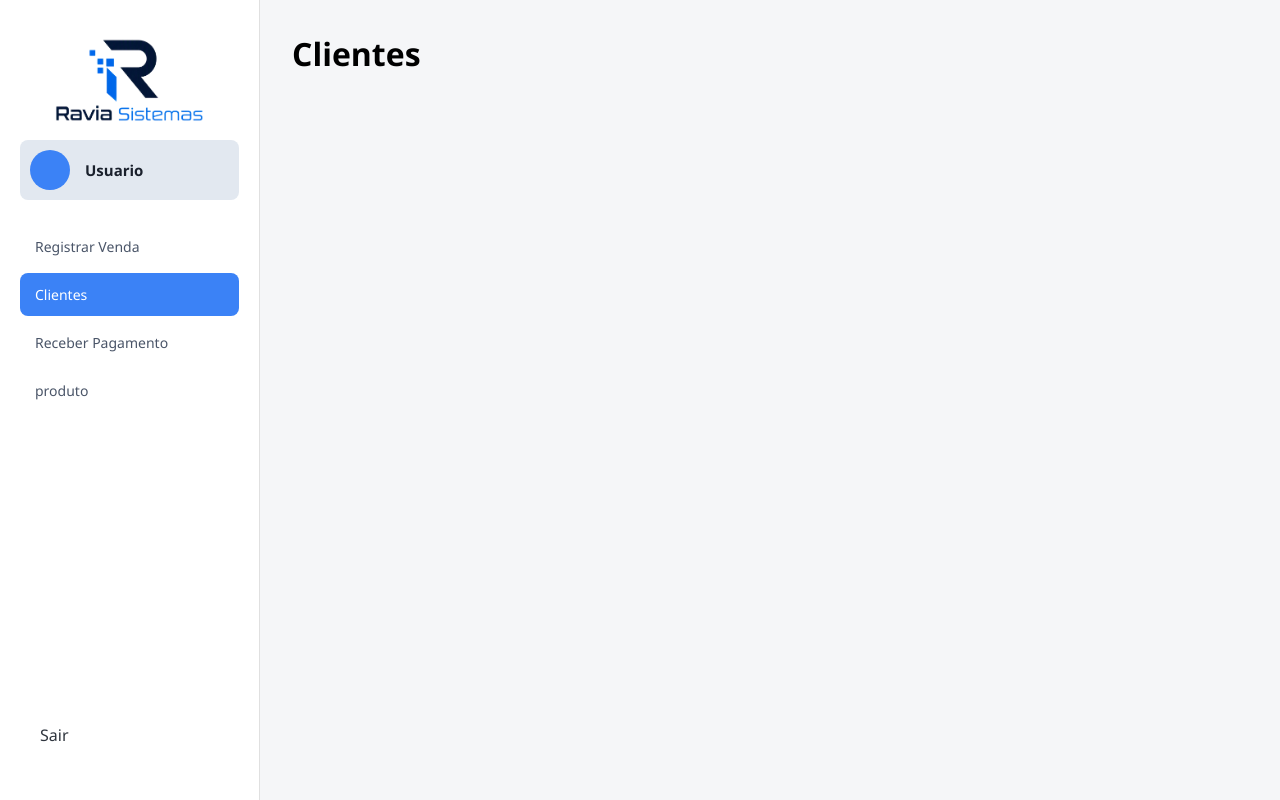
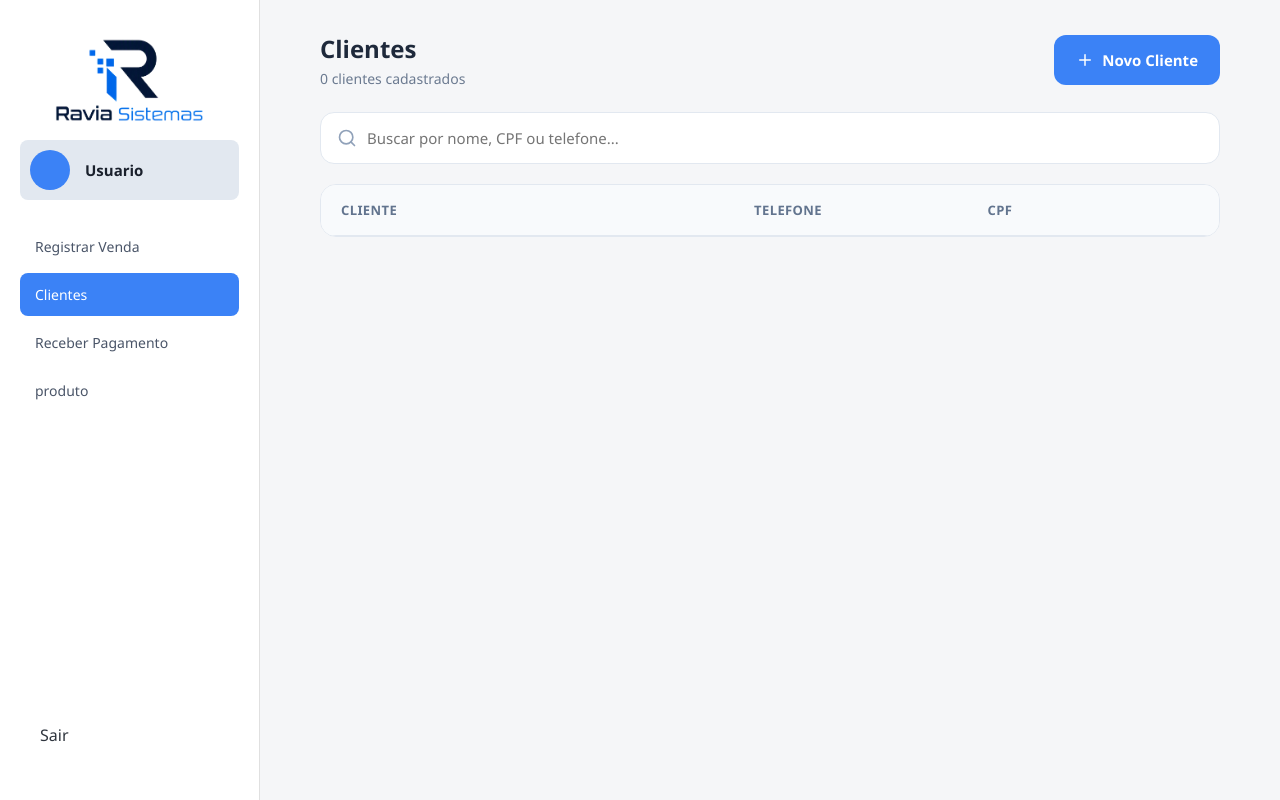
Before and after one commit to GustavoRoAds/RaviaSistemas, a PHP site: page /clientes.php in a window 1280 px wide. Run offline with PHP 8.4, Linux system fonts and the light colour scheme; a user stored in the database is signed in; lists and menus that the app fills with data are empty.

Commit message:
salvando alterações da tela de clientes e vendas

```diff
--- a/clientes.php
+++ b/clientes.php
@@ -9,6 +9,72 @@ $paginaAtual = 'clientes';
 require 'includes/header_app.php';
 ?>
 
-<h1>Clientes</h1>
+<link rel="stylesheet" href="css/clientes.css">
+
+<div class="cli-pagina">
+
+    <!-- TOPO: título + botão Novo Cliente -->
+    <div class="topo-pagina cli-topo">
+        <div>
+            <h1>Clientes</h1>
+            <p class="subtitulo-pagina" id="cli-quantidade">0 clientes cadastrados</p>
+        </div>
+        <button type="button" class="cli-botao-novo" id="btn-novo-cliente">
+            <svg viewBox="0 0 24 24" fill="none" stroke="currentColor" stroke-width="2" stroke-linecap="round" stroke-linejoin="round"><line x1="12" y1="5" x2="12" y2="19"></line><line x1="5" y1="12" x2="19" y2="12"></line></svg>
+            Novo Cliente
+        </button>
+    </div>
+
+    <!-- BUSCA -->
+    <div class="cli-busca">
+        <svg viewBox="0 0 24 24" fill="none" stroke="currentColor" stroke-width="2" stroke-linecap="round" stroke-linejoin="round"><circle cx="11" cy="11" r="8"></circle><line x1="21" y1="21" x2="16.65" y2="16.65"></line></svg>
+        <input type="text" id="cli-busca" placeholder="Buscar por nome, CPF ou telefone..." autocomplete="off">
+    </div>
+
+    <!-- TABELA DE CLIENTES -->
+    <div class="cli-card">
+        <div class="cli-rolagem">
+            <table class="cli-tabela">
+                <thead>
+                    <tr>
+                        <th>Cliente</th>
+                        <th>Telefone</th>
+                        <th>CPF</th>
+                    </tr>
+                </thead>
+                <tbody id="cli-corpo"></tbody>
+            </table>
+        </div>
+    </div>
+
+    <!-- JANELA PARA CADASTRAR / EDITAR CLIENTE -->
+    <div class="cli-modal" id="cli-modal">
+        <div class="cli-modal-caixa">
+            <h2 id="cli-modal-titulo">Novo Cliente</h2>
+
+            <form id="cli-form" novalidate>
+                <label for="cli-nome">Nome completo</label>
+                <input type="text" id="cli-nome" autocomplete="off">
+
+                <label for="cli-telefone">Telefone</label>
+                <input type="text" id="cli-telefone" placeholder="(00) 00000-0000" inputmode="numeric" autocomplete="off">
+
+                <label for="cli-cpf">CPF</label>
+                <input type="text" id="cli-cpf" placeholder="000.000.000-00" inputmode="numeric" autocomplete="off">
+
+                <p class="cli-erro" id="cli-erro"></p>
+
+                <div class="cli-modal-botoes">
+                    <button type="button" class="cli-btn-excluir" id="cli-btn-excluir">Excluir</button>
+                    <button type="button" class="cli-btn-cancelar" id="cli-btn-cancelar">Cancelar</button>
+                    <button type="submit" class="cli-btn-salvar">Salvar</button>
+                </div>
+            </form>
+        </div>
+    </div>
+
+</div>
+
+<script src="js/clientes.js"></script>
 
 <?php require 'includes/footer_app.php'; ?>
--- /dev/null
+++ b/css/clientes.css
@@ -0,0 +1,307 @@
+.cli-pagina {
+    max-width: 900px;
+    margin: 0 auto;
+    color: #1d293d;
+}
+
+.cli-pagina * {
+    box-sizing: border-box;
+}
+
+/* dois juntos para os botoes e campos usarem a mesma fonte do resto */
+.cli-pagina button,
+.cli-pagina input {
+    font-family: inherit;
+}
+
+
+.cli-topo {
+    display: flex;
+    align-items: center;
+    justify-content: space-between;
+    gap: 16px;
+}
+
+.cli-botao-novo {
+    display: flex;
+    align-items: center;
+    gap: 8px;
+    height: 50px;
+    padding: 0 22px;
+    border: none;
+    border-radius: 12px;
+    background: #3b82f6;
+    color: white;
+    font-size: 15px;
+    font-weight: bold;
+    white-space: nowrap;
+    cursor: pointer;
+}
+
+.cli-botao-novo:hover {
+    background: rgb(34, 110, 232);
+}
+
+.cli-botao-novo svg {
+    width: 18px;
+    height: 18px;
+}
+
+
+
+
+
+
+/* parte de busca*/
+.cli-busca {
+    display: flex;
+    align-items: center;
+    gap: 10px;
+    height: 52px;
+    padding: 0 16px;
+    margin-bottom: 20px;
+    background: white;
+    border: 1px solid #e2e8f0;
+    border-radius: 14px;
+}
+
+.cli-busca:focus-within {
+    border-color: #3b82f6;
+}
+
+.cli-busca svg {
+    width: 20px;
+    height: 20px;
+    flex-shrink: 0;
+    color: #90a1b9;
+}
+
+.cli-busca input {
+    flex: 1;
+    min-width: 0;
+    border: none;
+    outline: none;
+    background: transparent;
+    font-size: 15px;
+}
+
+
+
+
+
+/* tabela*/
+.cli-card {
+    background: white;
+    border: 1px solid #e2e8f0;
+    border-radius: 16px;
+    overflow: hidden;
+}
+
+/* se a tela for pequena, a tabela rola para o lado */
+.cli-rolagem {
+    overflow-x: auto;
+}
+
+.cli-tabela {
+    width: 100%;
+    min-width: 560px;
+    table-layout: fixed;
+    border-collapse: collapse;
+}
+
+.cli-tabela th:nth-child(1) {
+    width: 46%;
+}
+
+.cli-tabela th:nth-child(2) {
+    width: 26%;
+}
+
+.cli-tabela th {
+    padding: 16px 20px;
+    background: #f8fafc;
+    border-bottom: 1px solid #e2e8f0;
+    text-align: left;
+    font-size: 13px;
+    text-transform: uppercase;
+    letter-spacing: 0.03em;
+    color: #62748e;
+}
+
+.cli-tabela td {
+    padding: 15px 20px;
+    border-bottom: 1px solid #eef2f6;
+    font-size: 15px;
+}
+
+.cli-tabela tr:last-child td {
+    border-bottom: none;
+}
+
+.cli-linha {
+    cursor: pointer;
+}
+
+.cli-linha:hover {
+    background: #f8fafc;
+}
+
+.cli-pessoa {
+    display: flex;
+    align-items: center;
+    gap: 14px;
+    min-width: 0;
+}
+
+.cli-avatar {
+    display: flex;
+    align-items: center;
+    justify-content: center;
+    width: 40px;
+    height: 40px;
+    flex-shrink: 0;
+    border-radius: 50%;
+    background: #f0fdfa;
+    color: #3b82f6;
+    font-size: 14px;
+    font-weight: bold;
+}
+
+.cli-nome {
+    overflow: hidden;
+    text-overflow: ellipsis;
+    white-space: nowrap;
+    font-weight: 600;
+}
+
+.cli-telefone {
+    color: #62748e;
+}
+
+.cli-cpf {
+    font-family: Consolas, monospace;
+    color: #62748e;
+}
+
+.cli-sem-dado {
+    color: #cbd5e1;
+}
+
+.cli-vazio {
+    padding: 40px 20px;
+    text-align: center;
+    color: #90a1b9;
+}
+
+/*janela (modal)  */
+.cli-modal {
+    display: none;
+    position: fixed;
+    top: 0;
+    left: 0;
+    right: 0;
+    bottom: 0;
+    z-index: 1000;
+    align-items: center;
+    justify-content: center;
+    padding: 20px;
+    background: rgba(15, 23, 43, 0.45);
+}
+
+.cli-modal.aberto {
+    display: flex;
+}
+
+.cli-modal-caixa {
+    width: 100%;
+    max-width: 440px;
+    padding: 24px;
+    background: white;
+    border-radius: 16px;
+}
+
+.cli-modal-caixa h2 {
+    margin: 0 0 8px;
+    font-size: 20px;
+}
+
+.cli-modal-caixa label {
+    display: block;
+    margin: 14px 0 6px;
+    font-size: 13px;
+    font-weight: bold;
+    color: #45556c;
+}
+
+.cli-modal-caixa input {
+    width: 100%;
+    height: 46px;
+    padding: 0 14px;
+    border: 1px solid #e2e8f0;
+    border-radius: 10px;
+    background: #f8fafc;
+    font-size: 15px;
+}
+
+.cli-modal-caixa input:focus {
+    outline: none;
+    border-color: #3b82f6;
+}
+
+.cli-erro {
+    min-height: 20px;
+    margin: 12px 0 0;
+    font-size: 13px;
+    color: #e7000b;
+}
+
+.cli-modal-botoes {
+    display: flex;
+    flex-wrap: wrap;
+    gap: 10px;
+    margin-top: 8px;
+}
+
+.cli-btn-excluir {
+    margin-right: auto;
+    padding: 0 16px;
+    height: 44px;
+    border: none;
+    background: none;
+    font-weight: bold;
+    color: #e7000b;
+    cursor: pointer;
+}
+
+.cli-btn-cancelar {
+    padding: 0 20px;
+    height: 44px;
+    border: 1px solid #e2e8f0;
+    border-radius: 10px;
+    background: white;
+    font-weight: bold;
+    color: #45556c;
+    cursor: pointer;
+}
+
+.cli-btn-salvar {
+    padding: 0 24px;
+    height: 44px;
+    border: none;
+    border-radius: 10px;
+    background: #3b82f6;
+    color: white;
+    font-weight: bold;
+    cursor: pointer;
+}
+
+.cli-btn-salvar:hover {
+    background: rgb(34, 110, 232);
+}
+
+/* respondividade pra celular  */
+@media (max-width: 600px) {
+    .cli-botao-novo {
+        padding: 0 16px;
+    }
+}
--- a/js/registrar_venda.js
+++ b/js/registrar_venda.js
@@ -7,7 +7,7 @@
 // false = busca de verdade no banco, usando os arquivos da pasta api/
 const USAR_EXEMPLOS = true;
 
-const produtosExemplo = [
+/*const produtosExemplo = [
     { id: 1,  nome: "Calcinha Algodão Básica",           preco: 14.90 },
     { id: 2,  nome: "Calcinha Renda Fio Dental",         preco: 19.90 },
     { id: 3,  nome: "Sutiã com Bojo Renda",              preco: 49.90 },
@@ -30,7 +30,7 @@ const clientesExemplo = [
     { id: 3, nome: "Ana Costa",     cpf: "111.222.333-44" },
     { id: 4, nome: "Carlos Souza",  cpf: "555.666.777-88" },
     { id: 5, nome: "Fernanda Lima", cpf: "222.333.444-55" }
-];
+];*/
 
 // ----- A VENDA ATUAL -----
 let itens = [];               // lista dos produtos que estão na venda
```
Also changed, not shown: js/clientes.js (added, +299 -0 lines).
